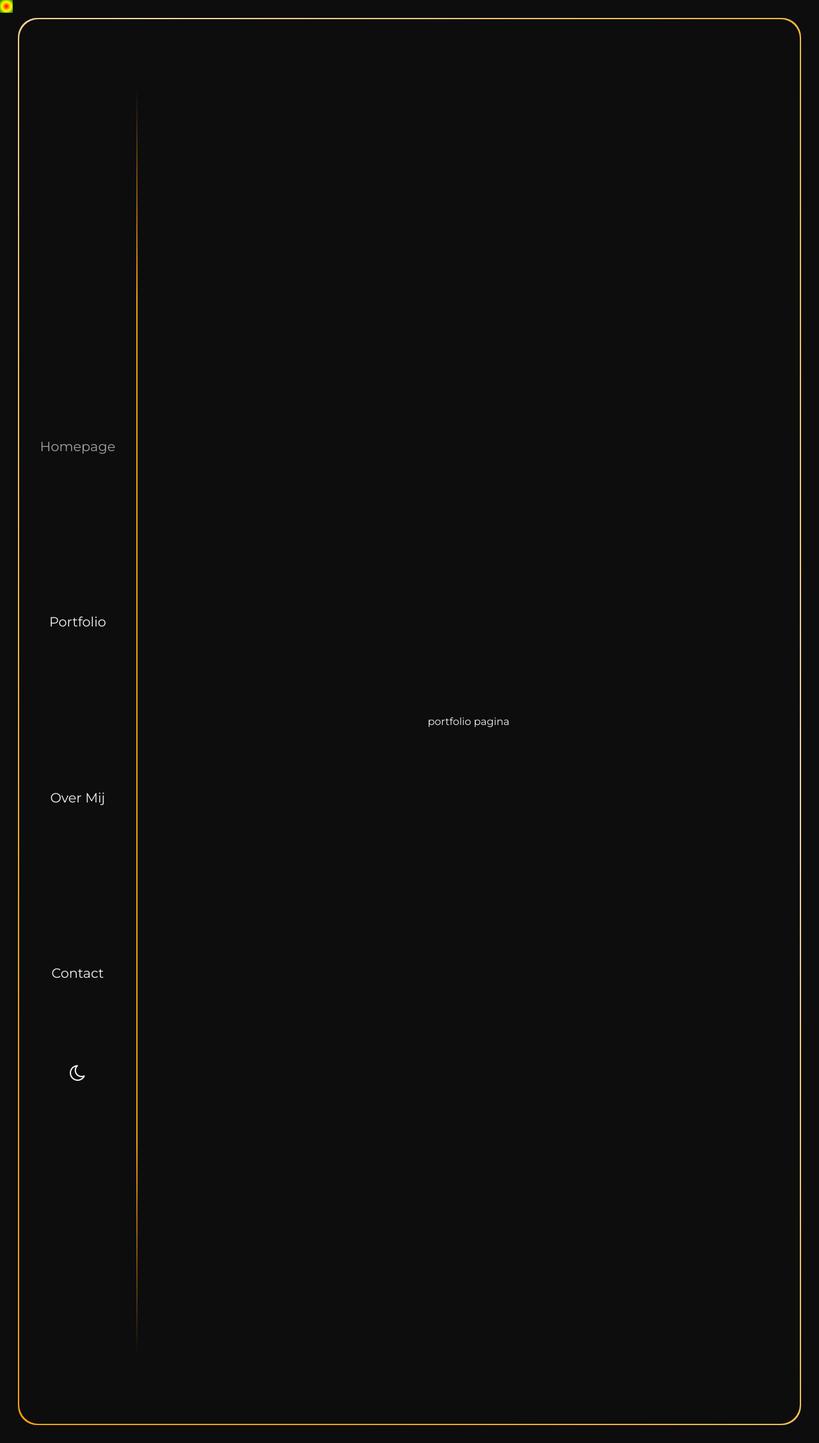
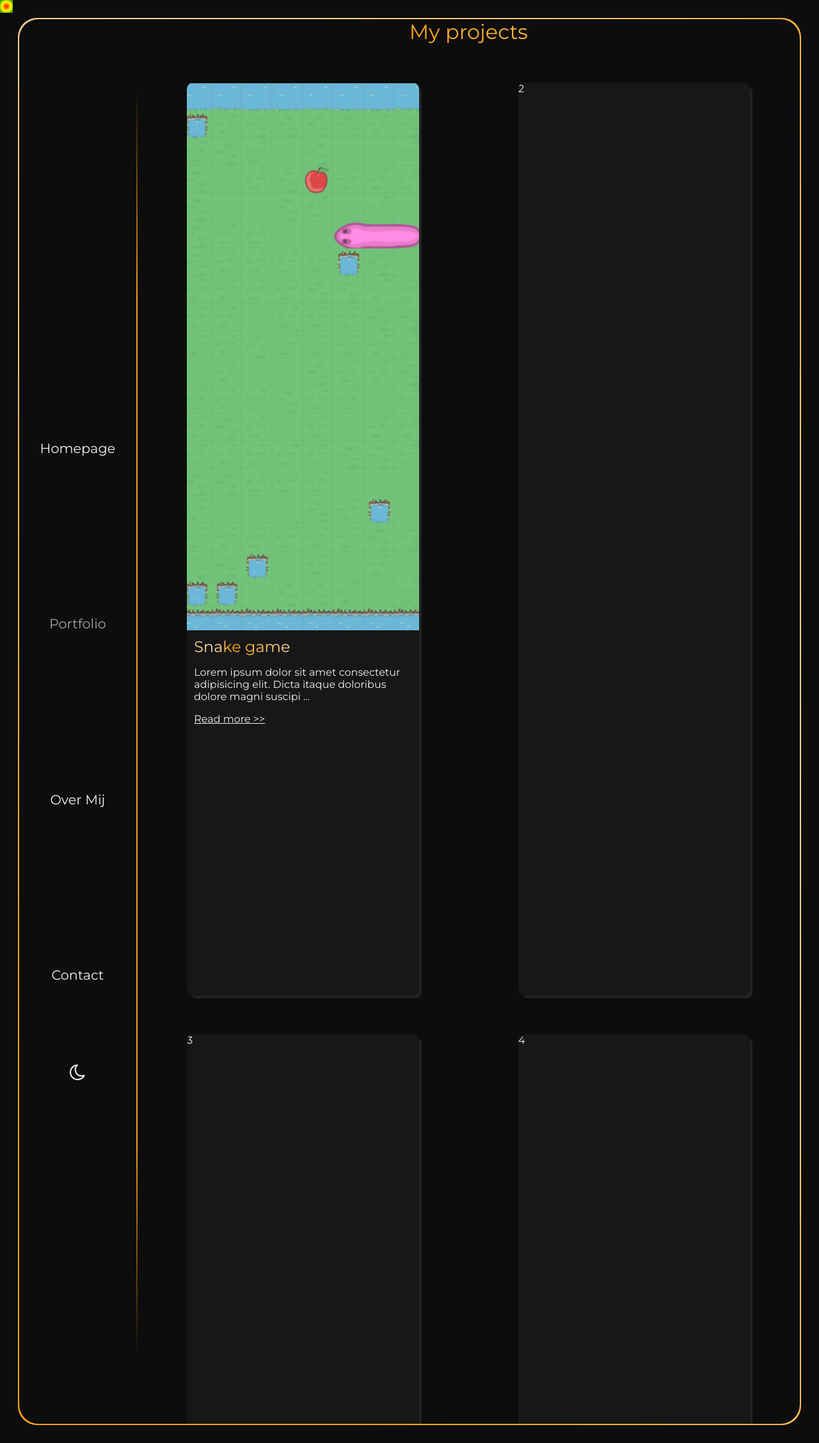
Before and after one commit to GyKevin/Portfolio-website, a PHP site: page /Portfolio-website/portfolio in a window 1280 px wide. Shown: the whole page at 64% size. Run offline with PHP 8.4, Linux system fonts and the light colour scheme.

Commit message:
portfolio page

```diff
--- /dev/null
+++ b/public/concatenate.js
@@ -0,0 +1,15 @@
+var paragraph = document.querySelector('.project-txt-cont p');
+var paragraphText = paragraph.textContent;
+// console.log(paragraph.textContent);
+// voeg ... aan het einde van de text toe
+var concate = " ...";
+
+// als de tekst langer is dan 100 karakters...
+if (paragraphText.length > 100) {
+    // slice de rest van de tekst en zet ... aan het einde
+    var newText = paragraphText.slice(0, 100) + concate;
+
+    paragraphText = newText;
+    paragraph.innerHTML = paragraphText;
+    // console.log(paragraphText);
+}
--- /dev/null
+++ b/public/style/portfolio.css
@@ -0,0 +1,83 @@
+[data-theme="dark"] {
+    --color-project-bg: #171717;
+    --color-project-shadow: rgba(74, 74, 74, 0.36);
+}
+#Project-page-cont{
+    width: 100%;
+    height: 100%;
+}
+
+.project-cont {
+    width: 100%;
+    height: 100%;
+    /* border: 2px solid red; */
+    margin-top: 50px;
+    overflow: auto;
+    display: flex;
+    flex-wrap: wrap;
+    justify-content: space-around;
+    align-items: center;
+
+}
+
+#project-page-cont h1 {
+    width: 100%;
+    display: flex;
+    justify-content: center;
+    align-items: center;
+}
+
+.projects {
+    width: 35%;
+    height: 65%;
+    border-radius: 10px;
+    margin-bottom: 50px;
+    margin-top: 10px;
+    /* z-index: 999; */
+    background-color: var(--color-project-bg);
+    overflow: hidden;
+    /* -webkit-box-shadow: 5px 5px 0px -1px rgba(255, 255, 255, 0.36);
+    -moz-box-shadow: 5px 5px 0px -1px rgba(36, 36, 36, 0.36); */
+    box-shadow: 5px 5px 0px -1px var(--color-project-shadow);
+    transition: all 0.2s ease-in-out;
+}
+
+.projects:hover {
+    scale: 1.01;
+    cursor: pointer;
+}
+
+.project-img-cont {
+    height: 60%;
+}
+
+.projects img {
+    position: relative;
+    object-fit: cover;
+    width: 100%;
+    height: 100%;
+}
+
+.project-txt-cont {
+    padding: 3%;
+}
+
+.project-head-txt {
+    margin: 0;
+    padding: 0;
+    width: fit-content;
+    background: linear-gradient(90deg, #fca311 0%, #ffe7c1 35%, #fca311 65%, #ffe7c1 90%, #fca311 100%);
+    background-size: 200%;
+    -webkit-background-clip: text;
+    -webkit-text-fill-color: transparent;
+    white-space: nowrap;
+    animation: gradient 3s linear infinite;
+}
+@keyframes gradient {
+    from {
+        background-position: 0% center;
+    }
+    to {
+        background-position: -200% center;
+    }
+}
--- /dev/null
+++ b/views/about/about.view.php
@@ -0,0 +1,3 @@
+<?php require './views/layout/header.php' ?>
+
+<?php require './views/layout/footer.php' ?>
--- a/views/layout/footer.php
+++ b/views/layout/footer.php
@@ -5,4 +5,4 @@
     </footer>
 </body>
 </html>
-<script src="./public/lightmode.js"></script>
+<script src="../public/lightmode.js"></script>
--- a/views/layout/header.php
+++ b/views/layout/header.php
@@ -3,22 +3,18 @@
 <head>
     <meta charset="UTF-8">
     <meta name="viewport" content="width=device-width, initial-scale=1.0">
-    <link rel="stylesheet" href="./public/style/style.css">
-    <link rel="stylesheet" href="./public/style/homepage.css">
+    <link rel="stylesheet" href="../public/style/style.css">
+    <link rel="stylesheet" href="../public/style/homepage.css">
     <link rel="stylesheet" href="https://cdnjs.cloudflare.com/ajax/libs/font-awesome/4.7.0/css/font-awesome.min.css">
 
     <!-- dark/light mode switch -->
     <title>Homepage</title>
 </head>
 <body>
-<?php
-
-?>
-
     <div id="container">
         <div id="mouse-tracker"></div>
         <header>
-            <nav>
+            <!-- <nav>
                 <a class="selected-page" href="/Portfolio-website/">Homepage</a>
                 <a href="/Portfolio-website/portfolio">Portfolio</a>
                 <a href="/about">Over Mij</a>
@@ -29,4 +25,4 @@
                 <i class="fa fa-moon-o icon-dark"></i>
             </button>
         </header>
-        <main>
+        <main> -->
--- a/views/portfolio/portfolio.view.php
+++ b/views/portfolio/portfolio.view.php
@@ -1,5 +1,36 @@
+<link rel="stylesheet" href="../public/style/portfolio.css">
 <?php require './views/layout/header.php' ?>
-<div>
-    <p>portfolio pagina</p>
-</div>
+<nav>
+        <a href="/Portfolio-website/">Homepage</a>
+        <a class="selected-page" href="/Portfolio-website/portfolio">Portfolio</a>
+        <a href="/about">Over Mij</a>
+        <a href="/contact">Contact</a>
+    </nav>
+    <button id="lightModeSwitch">
+        <i class="fa fa-sun-o icon-light"></i>
+        <i class="fa fa-moon-o icon-dark"></i>
+    </button>
+</header>
+<main>
+    <div id="Project-page-cont">
+    <h1>My projects</h1>
+    <div class="project-cont">
+        <div class="projects">
+            <div class="project-img-cont">
+                <img src="../public/img/snake-game.png" alt="">
+            </div>
+            <div class="project-txt-cont">
+                <h2 class="project-head-txt">Snake game</h2>
+                <p class="project-paragraph-txt">Lorem ipsum dolor sit amet consectetur adipisicing elit. Dicta itaque doloribus dolore magni suscipit? Ad laboriosam animi optio ea nihil sit ullam harum atque quis ab vero quod, nobis sunt?</p>
+                <a href="">Read more >></a>
+            </div>
+        </div>
+        <div class="projects">2</div>
+        <div class="projects">3</div>
+        <div class="projects">4</div>
+    </div>
+    </div>
+
+    <!-- footer -->
+     <script src="../public/concatenate.js"></script>
 <?php require './views/layout/footer.php' ?>
```
Also changed, not shown: views/home/home.view.php (+12 -0 lines), public/img/snake-game.png (added).
